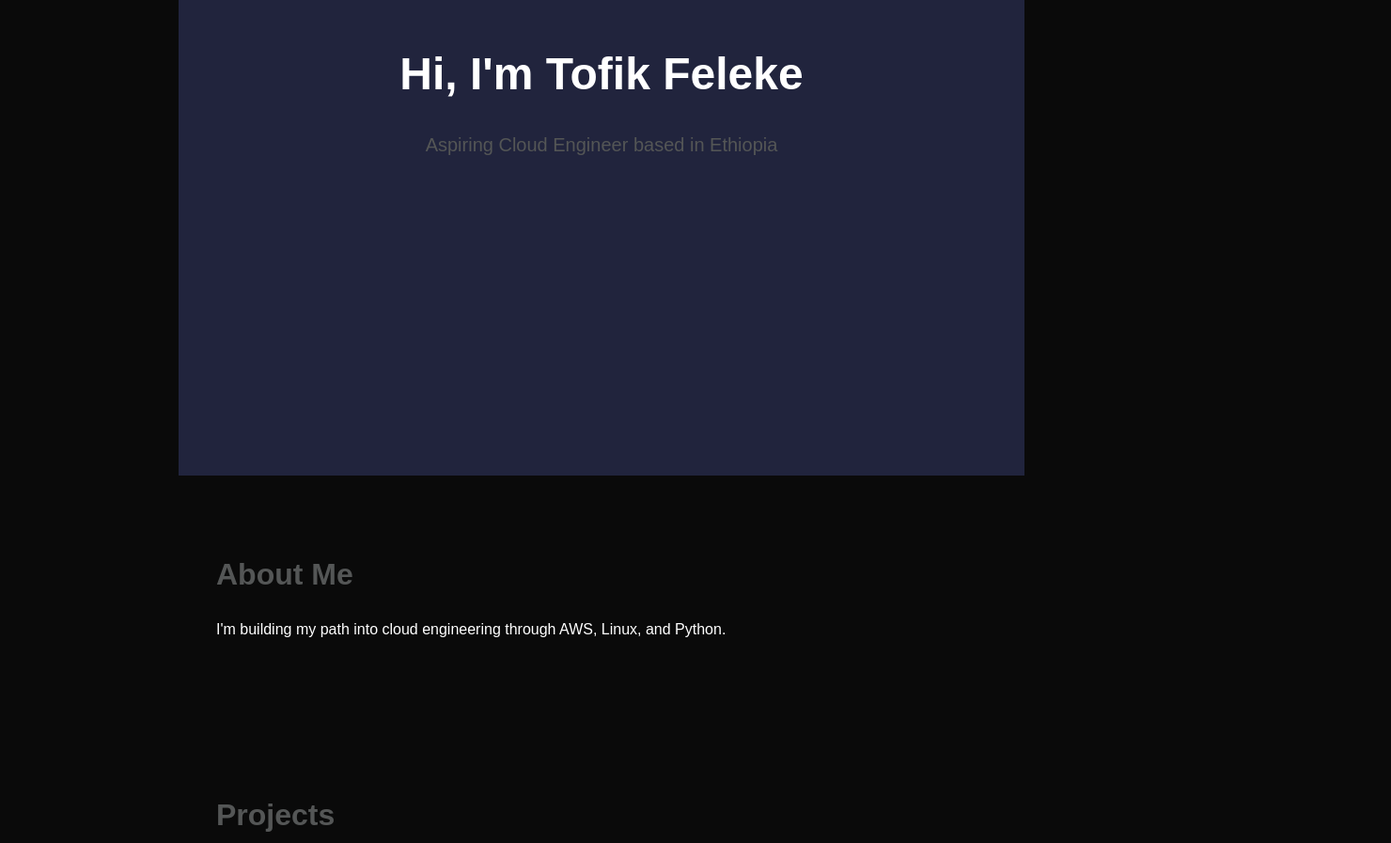
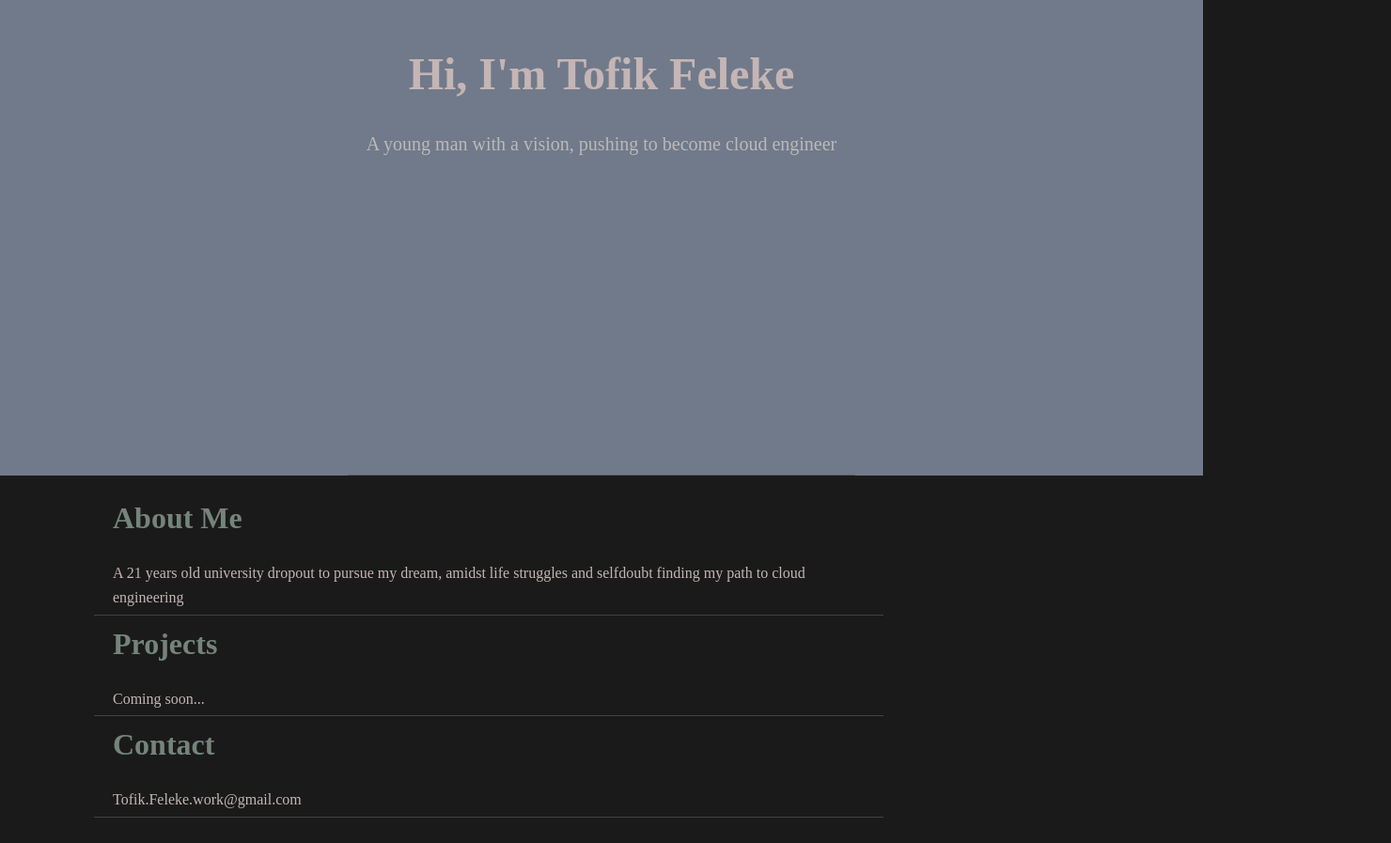
Before and after one commit to tofikfeleke/cloud-engineering-journey, a plain HTML site: page web-dev/portfolio-website/index.html in a window 1280 px wide. Shown: the part 360-1257 px from the top of the page at 94% size, 1480 px wide, since content can reach past the window. After the commit the page ends 1236 px from the top, so only its background shows below. Drawn offline with Linux system fonts and the light colour scheme; a web font is replaced by a local one.

Commit message:
Day 3: Portfolio website rebuilt with custom styling

```diff
--- a/web-dev/portfolio-website/index.html
+++ b/web-dev/portfolio-website/index.html
@@ -5,6 +5,13 @@
     <meta name="viewport" content="width=device-width, initial-scale=1.0">
     <title>Tofik Feleke | Cloud Engineer</title>
     <link rel="stylesheet" href="style.css">
+    <link rel="preconnect" href="https://fonts.googleapis.com">
+<link rel="preconnect" href="https://fonts.gstatic.com" crossorigin>
+<link href="https://fonts.googleapis.com/css2?family=Croissant+One&display=swap" rel="stylesheet">
+    <style>
+@import url('https://fonts.googleapis.com/css2?family=Croissant+One&display=swap');
+</style>
+
 </head>
 <body>
 
@@ -17,17 +24,18 @@
             <li>Contact</li>
         </ul>
     </nav>
-
+<div id="top">
     <!-- Hero Section -->
     <section id="hero">
         <h1>Hi, I'm Tofik Feleke</h1>
-        <p>Aspiring Cloud Engineer based in Ethiopia</p>
+        <p >A young man with a vision, pushing to become cloud engineer </p>
     </section>
-<div class="container">
+        </div>
+<div id="bottom">
     <!-- About Section -->
-    <section id="about">
+     <section id="about">
         <h2>About Me</h2>
-        <p>I'm building my path into cloud engineering through AWS, Linux, and Python.</p>
+        <p>A 21 years old university dropout to pursue my dream, amidst life struggles and selfdoubt finding my path to cloud engineering</p>
     </section>
 
     <!-- Projects Section -->
@@ -41,7 +49,6 @@
         <h2>Contact</h2>
         <p>Tofik.Feleke.work@gmail.com</p>
     </section>
-</div>
+     </div>
 
 </body>
-</html>
--- a/web-dev/portfolio-website/style.css
+++ b/web-dev/portfolio-website/style.css
@@ -2,20 +2,22 @@
 * {
     margin: 0;
     padding: 0;
-    box-sizing: border-box;
+
 }
-
 /* Base styles */
 body {
-    font-family: Arial, sans-serif;
-    background-color: #0a0a0a;
-    color: #ffffff;
+    background-color: #1A1A1A;
+    color: #c5b5b5;
     line-height: 1.6;
+    font-family: "Croissant One", serif;
+  font-weight: 400;
+  font-style: normal;
+  margin: 0;
 }
 
 /* Navigation */
 nav {
-    background-color: #111111;
+    background-color: #545353b7;
     padding: 20px 40px;
 }
 
@@ -32,7 +34,7 @@ nav ul li {
 }
 
 nav ul li:hover {
-    color: #545656;
+    color: #75847b;
 }
 
 /* Hero Section */
@@ -43,7 +45,8 @@ nav ul li:hover {
     justify-content: center;
     align-items: center;
     text-align: center;
-    background-color: #21243d;
+    background-color: #707A8A;
+    margin: 0;
 }
 
 #hero h1 {
@@ -53,23 +56,42 @@ nav ul li:hover {
 
 #hero p {
     font-size: 20px;
-    color: #545656;
+    color: #c9c2c2db;
 }
 
 /* Sections */
 section {
-    padding: 80px 40px;
-    max-width: 900px;
-    margin: 0 auto;
+    padding: 5px 20px;
+    max-width: 100vh;
+    border-bottom: 1px solid #545353b7;
+
+
 }
 
 h2 {
     font-size: 32px;
     margin-bottom: 20px;
-    color: #545656;
+    color: #75847b;
 }
-.container {
-height: 20px;
-
-
+#top {
+    height: 100vh;
+    display: flex;
+    flex-direction: column;
+    justify-content: center;
+    align-items: center;
+    text-align: center;
+    background-color: #707A8A;
+    margin-bottom: 10px;
 }
+#bottom {
+    height: 20vh;
+    width: 100%;
+    display: flex;
+    flex-direction: column;
+    justify-content: center;
+    align-items: left;
+    text-align: left;
+    background-color: #1A1A1A;
+    margin:auto;
+    padding: 100px;
+}
```
Also changed, not shown: 2 other files.
